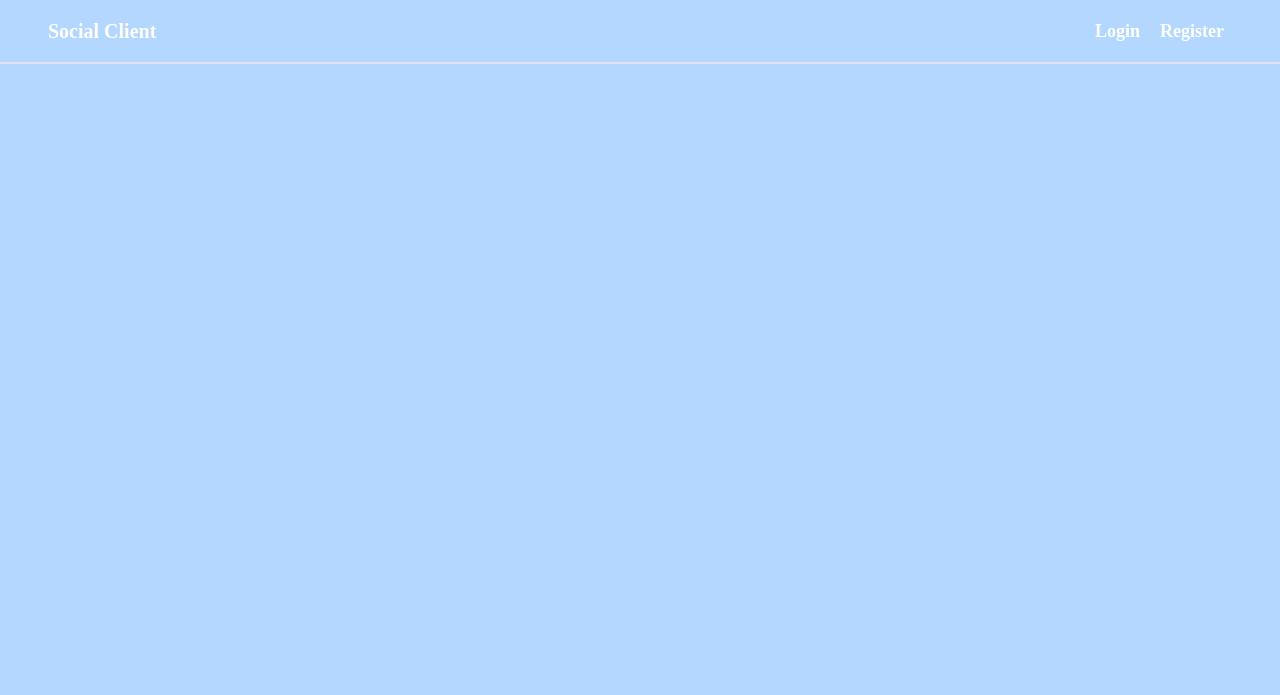
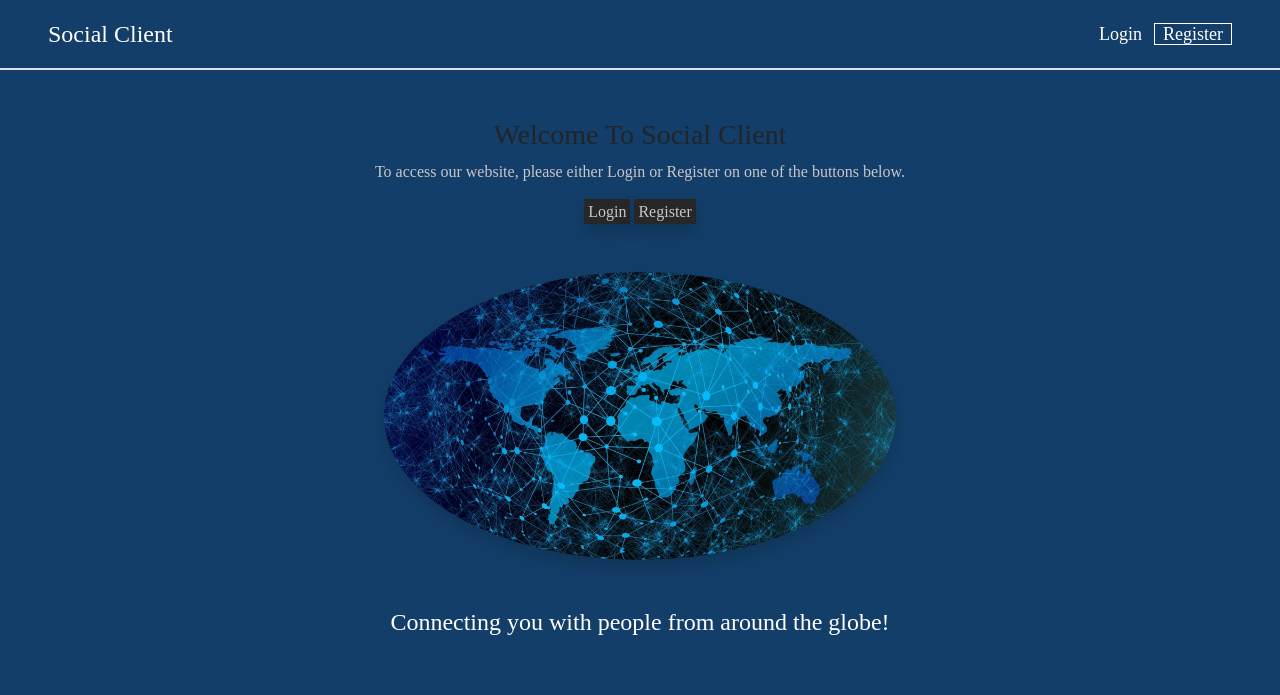
Before and after one commit to oddvarzk/SocialClient, a website: page index.html in a window 1280 px wide. Drawn offline with nearby package versions, Linux system fonts and the light colour scheme.

Commit message:
homepage being completed

```diff
--- a/index.html
+++ b/index.html
@@ -20,6 +20,19 @@
     </div>
     <div class="border"></div>
 
-
+    <div class="flex justify-center text-center py-5">
+        <h3>Welcome To Social Client</h3>
+        <p>To access our website, please either Login or Register on one of the buttons below.</p>
+            <div class="buttons-container flex flex-wrap">
+                <a class="home-button p-1 shadow">Login</a>
+                <a class="home-button p-1 shadow">Register</a>
+            </div>
+            <div class="image-container col py-5">
+                <img class="home-image rounded-circle shadow" src="/images/HAL-Publications-1.jpg">
+            </div>
+            <div class="info-container">
+                <h4 class="white">Connecting you with people from around the globe!</h4>
+            </div>
+    </div>
 </body>
 </html>
--- a/src/scss/styles.scss
+++ b/src/scss/styles.scss
@@ -7,13 +7,13 @@ $colours: (
   "dark-blue": #0056b3,
   "light-blue": #b3d7ff,
   "accent-blue": #33afff,
-  "contrast-blue": #004080,
+  "contrast-blue": #133e69,
 
   // Secondary Color Palette
   "white": #ffffff,
-  "light-gray": #f2f2f2,
+  "light-gray": #c9c6c6,
   "medium-gray": #cccccc,
-  "dark-gray": #333333,
+  "dark-gray": #272727,
   "black": #000000
 );
 
@@ -58,8 +58,8 @@ $fonts: (
 
 // Example usage
 body {
-  background-color: theme-color("light-blue");
-  font-family: theme-font("primary-font");
+  background-color: theme-color("contrast-blue");
+  font-family: theme-font("secondary-font");
 }
 
 h1 {
@@ -68,20 +68,21 @@ h1 {
 }
 
 p {
-  color: theme-color("dark-gray");
+  color: theme-color("light-gray");
   font-family: theme-font("monospace-font");
 }
 
 .navbar-brand {
   color: theme-color("white");
-  font-weight: bold;
+  font-weight: light;
+  font-size: 24px;
 }
 
 .navbar-login {
   color: theme-color("white");
   text-decoration: none;
   font-size: large;
-  font-weight: bold;
+  font-weight: light;
 
 }
 
@@ -89,7 +90,16 @@ p {
   color: theme-color("white");
   text-decoration: none;
   font-size: large;
-  font-weight: bold;
-  border: 1;
+  font-weight: light;
+  border: solid 1px;
 
 }
+.home-image {
+  height: 50%;
+  width: 40%;
+}
+.home-button{
+  background-color: theme-color("dark-gray");
+  text-decoration: none;
+  color: theme-color("light-gray");
+}
```
Also changed, not shown: dist/css/styles.css, images/HAL-Publications-1.jpg (added), 1 other file.
